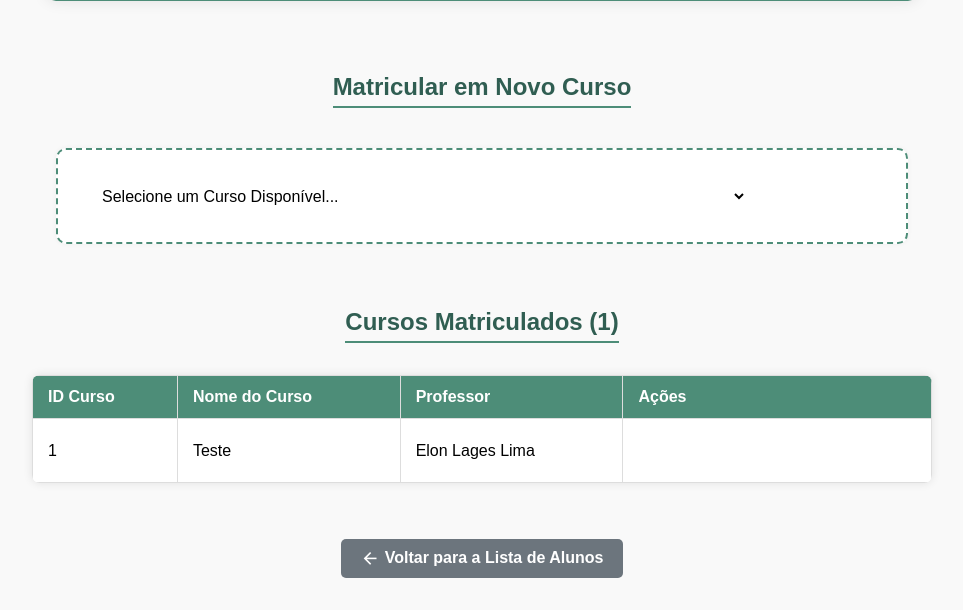
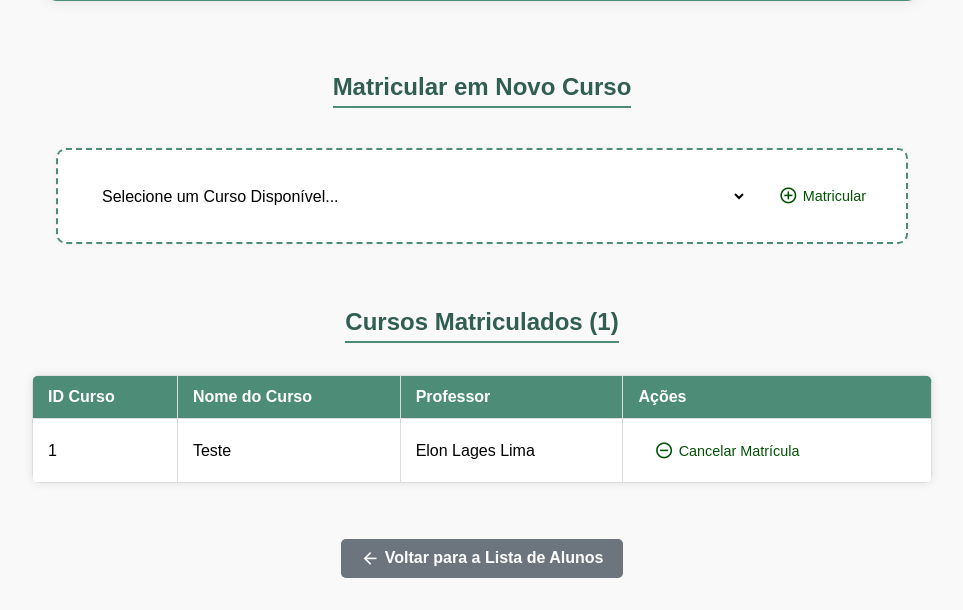
Before and after one commit to biatzzz/projetointegradorunivesp, a Flask app: page /gestao-matricula/1 in a window 1280 px wide. Shown: the part 307-917 px from the top of the page, without its empty margins (158-1121 px from the left). Run offline with Flask 3, Linux system fonts and the light colour scheme.

Commit message:
Retirada de botões

```diff
--- a/templates/gestao_matricula.html
+++ b/templates/gestao_matricula.html
@@ -149,7 +149,7 @@
         .btn-acao {
             padding: 0.6rem 1rem;
             background-color: var(--cor-alerta); /* Vermelho para Cancelar */
-            color: white;
+            color: rgb(0, 83, 4);
             border: none;
             border-radius: 5px;
             cursor: pointer;
@@ -268,7 +268,7 @@
                     <td>{{ curso.professor.nomeProfessor or 'N/A' }}</td>
                     <td>
                         <form action="{{ url_for('cancelar_matricula', aluno_id=aluno.id_Aluno, curso_id=curso.id_Curso) }}" method="POST" style="display: inline;">
-                            <button type="submit" class="btn-acao" onclick="return confirm('Tem certeza que deseja cancelar a matrícula em {{ curso.nome }}?')">
+                            <button type="submit" class="btn btn-acao" onclick="return confirm('Tem certeza que deseja cancelar a matrícula em {{ curso.nome }}?')">
                                 <span class="material-icons">remove_circle_outline</span> Cancelar Matrícula
                             </button>
                         </form>
--- a/templates/visualizar_cursos.html
+++ b/templates/visualizar_cursos.html
@@ -235,8 +235,8 @@
                         <td>{{ curso.turno.value or 'N/A' }}</td>
                         <td>{{ curso.professor.nomeProfessor or 'N/A' }}</td>
                         <td>
-                            <a href="{{ url_for('editar_curso', curso_id=curso.id_Curso) }}" class="btn-acao" title="Editar">
-                                <span class="material-icons">edit</span> Editar
+                     <!--     <a href="{{ url_for('editar_curso', curso_id=curso.id_Curso) }}" class="btn-acao" title="Editar">
+                                <span class="material-icons">edit</span> Editar -->
                             </a>
                             <form action="{{ url_for('excluir_curso', curso_id=curso.id_Curso) }}" method="POST" style="display: inline;">
                                 <button type="submit" class="btn-acao" title="Excluir">
--- a/templates/visualizar_professores.html
+++ b/templates/visualizar_professores.html
@@ -284,8 +284,8 @@
                         <td>{{ professor.raca.descricao or 'N/A' }}</td>
                         <td>{{ professor.pcd.descricao or 'N/A' }}</td>
                         <td>
-                            <a href="{{ url_for('editar_professor', professor_id=professor.id_Professor) }}" class="btn-acao" title="Editar">
-                                <span class="material-icons">edit</span> Editar
+                    <!--      <a href="{{ url_for('editar_professor', professor_id=professor.id_Professor) }}" class="btn-acao" title="Editar">
+                                <span class="material-icons">edit</span> Editar -->
                             </a>
                             <form action="{{ url_for('excluir_professor', professor_id=professor.id_Professor) }}" method="POST" style="display: inline;">
                                 <button type="submit" class="btn-acao" title="Excluir">
```
Also changed, not shown: banco.db.
